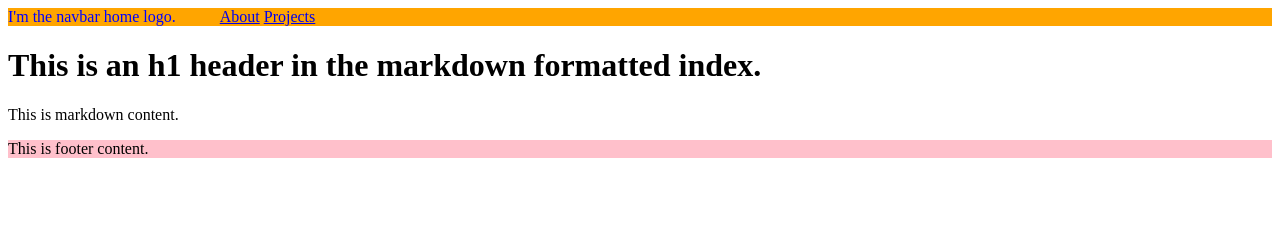
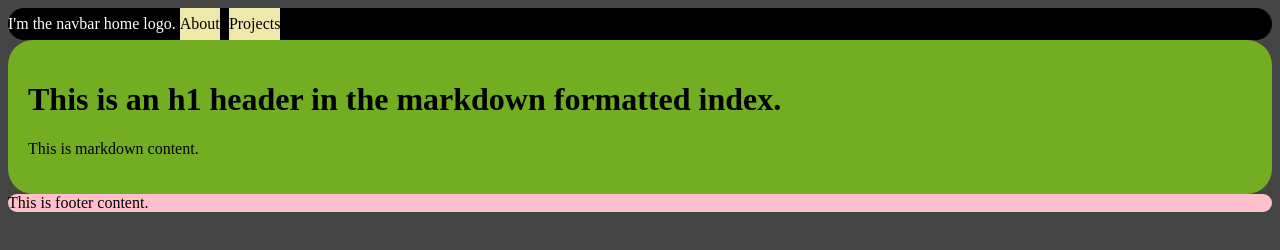
Before and after one commit to memestreak/memestreak.github.io, an Eleventy site: page src/index.md in a window 1280 px wide. Built offline with nearby package versions, Linux system fonts and the light colour scheme; Eleventy itself is replaced by a stand-in of ours; files that its build step writes are made by us from their sources; what eleventy-sass would draw is missing.

Commit message:
Experimenting with a nav element for site links.

```diff
--- a/src/css/style.scss
+++ b/src/css/style.scss
@@ -1,24 +1,83 @@
 @charset "utf-8";
 
+$base-color-light-dark: #444444;
+$base-color-very-dark: #000000;
+$text-color: #ffffff;
+
+// Debugging
+// * { outline: 1px dashed red ;}
+
+:root {
+    background: $base-color-light-dark;
+}
+
+.container {
+    display: inline-flex;
+    gap: 10%;
+}
+a {
+    display: inline;
+    flex: 1;
+    text-decoration: none;
+    outline-color: transparent;
+    text-align: center;
+    line-height: 2;
+    color: black;
+}
+
+a:link,
+a:visited,
+a:focus {
+    background: palegoldenrod;
+    color: black;
+}
+
+a:hover {
+    background: orange;
+}
+
+a:active {
+    background: darkred;
+    color: white;
+}
+
 em-navbar {
+    border-radius: 25px;
     display: block;
-    background: orange;
+    background: $base-color-very-dark;
 
     em-navbar-home-logo {
-        color: blue;
+        color: white;
         display: inline;
     }
 
-    ul.em-navbar-links {
+    // See "styling links as buttons" at..
+    // https://developer.mozilla.org/en-US/docs/Learn/CSS/Styling_text/Styling_links
+    ul.em-navbar-link-list {
         display: inline;
-    }
 
-    .em-navbar-link {
-        display: inline;
+        li {
+            display: inline;
+
+            a {
+                text-decoration: none;
+                color: $text-color;
+            }
+            a:hover {
+                background: $base-color-light-dark;
+            }
+        }
     }
 }
 
 em-footer {
+    border-radius: 25px;
     display: block;
     background: pink;
 }
+
+.em-rcorners {
+  border-radius: 25px;
+  background: #73AD21;
+  padding: 20px;
+}
--- a/src/layouts/base.njk
+++ b/src/layouts/base.njk
@@ -6,7 +6,7 @@
   </head>
   <body>
     {% include "navbar.njk" %}
-    <main>
+    <main class="em-rcorners">
       {{ content | safe }}
     </main>
     {% include "footer.njk" %}
--- a/src/layouts/partials/navbar.njk
+++ b/src/layouts/partials/navbar.njk
@@ -2,12 +2,10 @@
 
   <em-navbar-home-logo>I'm the navbar home logo.</em-navbar-home-logo>
 
-  <ul class="em-navbar-links">
+  <nav class="container">
     {%- for link in navigation.main -%}
-    <li class="em-navbar-link">
       <a href="{{ link.url }}"{% if link.description %} title="{{ link.description }}"{% endif %}>{{ link.title }}</a>
-    </li>
     {%- endfor -%}
-  </ul>
+  </nav>
 
 </em-navbar>
```
